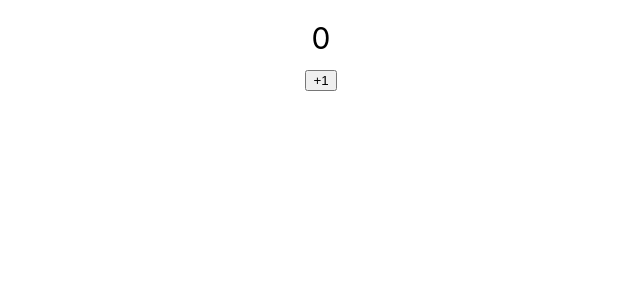
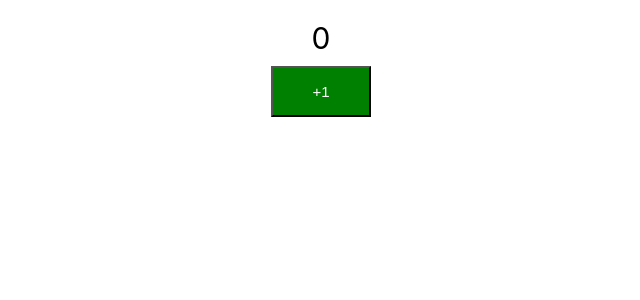
Before and after one commit to Rakesh-Nair/todoapp-react, a React (Create React App) app: page / in a window 1280 px wide. Shown: the top 300 px of the page, without its empty margins (319-959 px from the left). Built offline with nearby package versions, Linux system fonts and the light colour scheme.

Commit message:
Add style

```diff
--- a/src/components/counter/Counter.jsx
+++ b/src/components/counter/Counter.jsx
@@ -3,11 +3,22 @@ export default function Counter() {
     console.log("Increment Clicked");
   }
 
+  const buttonStyle = {
+    fontSize:"15px",
+    backgroundColor:"green",
+    width:"100px",
+    margin:"10px",
+    color:"white",
+    padding:"15px",
+    borderRadius:"30px˙"
+  };
   return (
     <div className="Counter">
       <span className="count">0</span>
       <div>
-        <button className="counterButton" onClick={incrementCounterFunction}>
+        <button className="counterButton"
+        onClick={incrementCounterFunction}
+        style={buttonStyle}>
           +1
         </button>
       </div>
```
